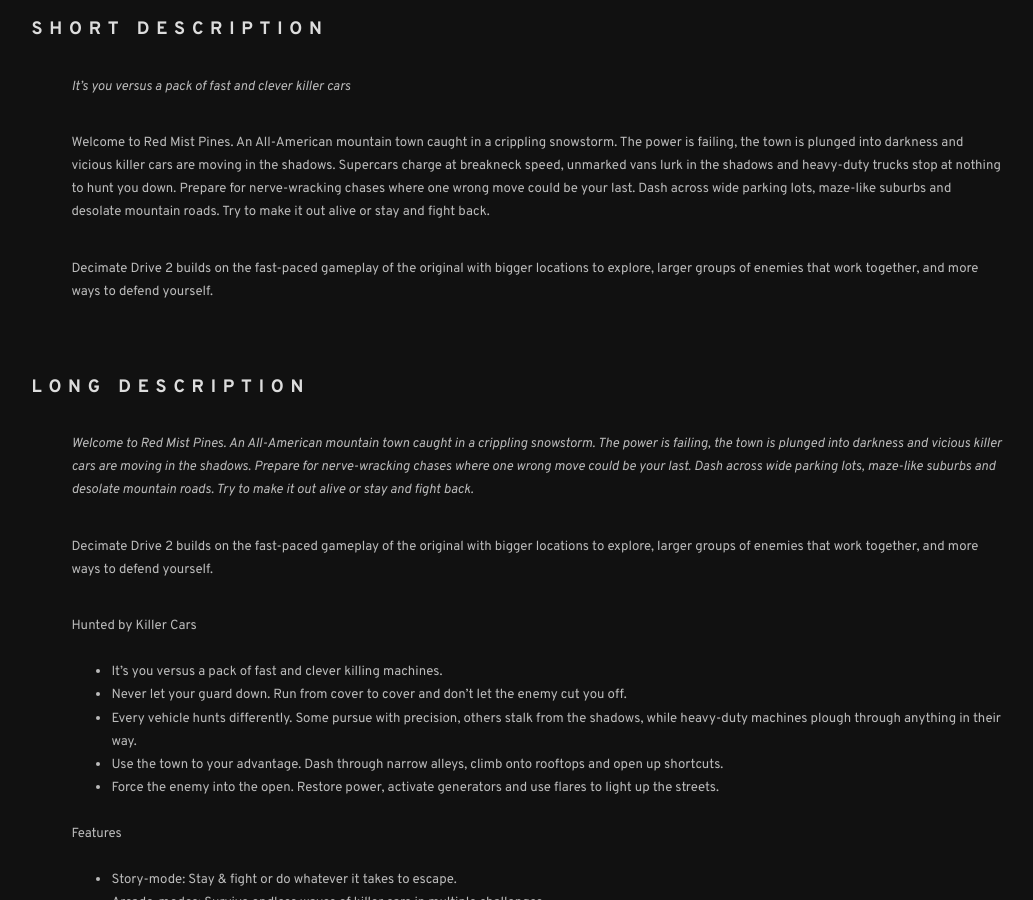
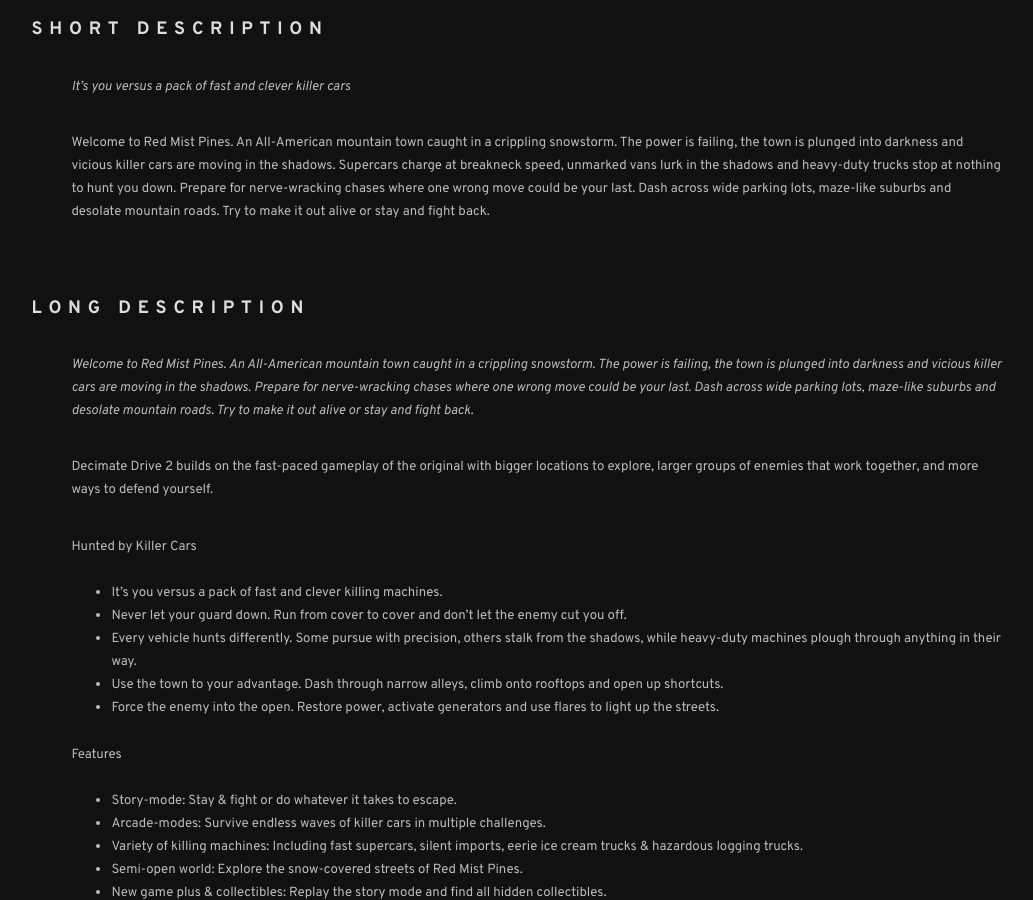
Before and after one commit to somerandomdesigning/decimate-drive-2, a Jekyll site: the page built from index.md, in a window 1280 px wide and 900 px high, scrolled down 940 px. Shown: the whole window, without its empty margins (103-1136 px from the left). Built offline with Jekyll 4.4.1, drawn with Linux system fonts in a browser that asks for light colours; some of the changed text lies outside the part shown.

Commit message:
Update index.md

```diff
--- a/index.md
+++ b/index.md
@@ -24,8 +24,6 @@ title: Decimate Drive / Press Kit
 > *It's you versus a pack of fast and clever killer cars*
 
 > Welcome to Red Mist Pines. An All-American mountain town caught in a crippling snowstorm. The power is failing, the town is plunged into darkness and vicious killer cars are moving in the shadows. Supercars charge at breakneck speed, unmarked vans lurk in the shadows and heavy-duty trucks stop at nothing to hunt you down. Prepare for nerve-wracking chases where one wrong move could be your last. Dash across wide parking lots, maze-like suburbs and desolate mountain roads. Try to make it out alive or stay and fight back.
-
-> Decimate Drive 2 builds on the fast-paced gameplay of the original with bigger locations to explore, larger groups of enemies that work together, and more ways to defend yourself.
 
 ## Long description
 
@@ -74,9 +72,9 @@ Default logo (with & without shadow)
 |---|---|
 | ![Default logo of Decimate Drive 2]({{ '/assets/images/Logo - Default.png' | relative_url }}) | ![Default logo of Decimate Drive 2 without shadow]({{ '/assets/images/Logo - Default - No Shadow.png' | relative_url }}) |
 
+`File type: PNG`
+
 Simplified logo (with & without shadow)
-
-`File type: PNG`
 
 |---|---|
 | ![Simplified logo of Decimate Drive 2]({{ '/assets/images/Logo - Simple.png' | relative_url }}) | ![Simplified logo of Decimate Drive 2]({{ '/assets/images/Logo - Simple - No Shadow.png' | relative_url }}) |
```
